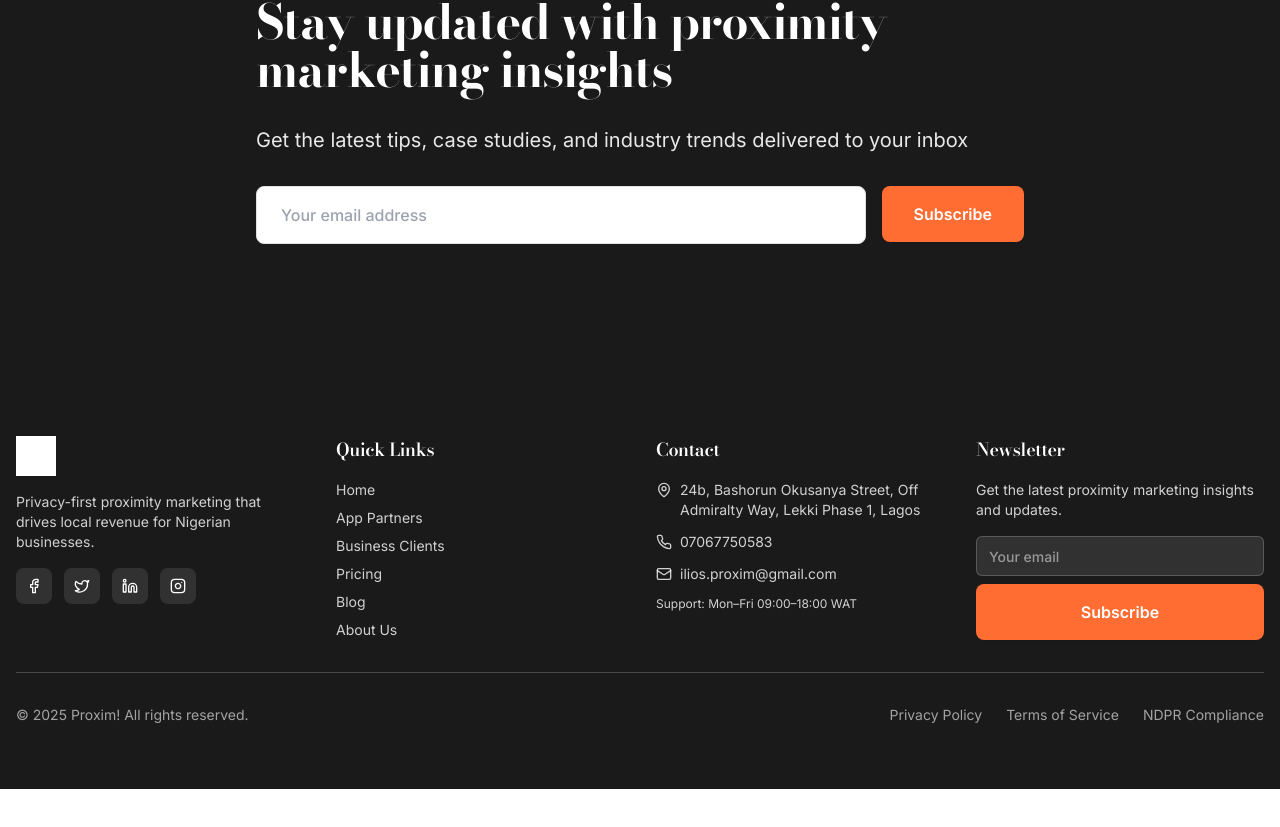
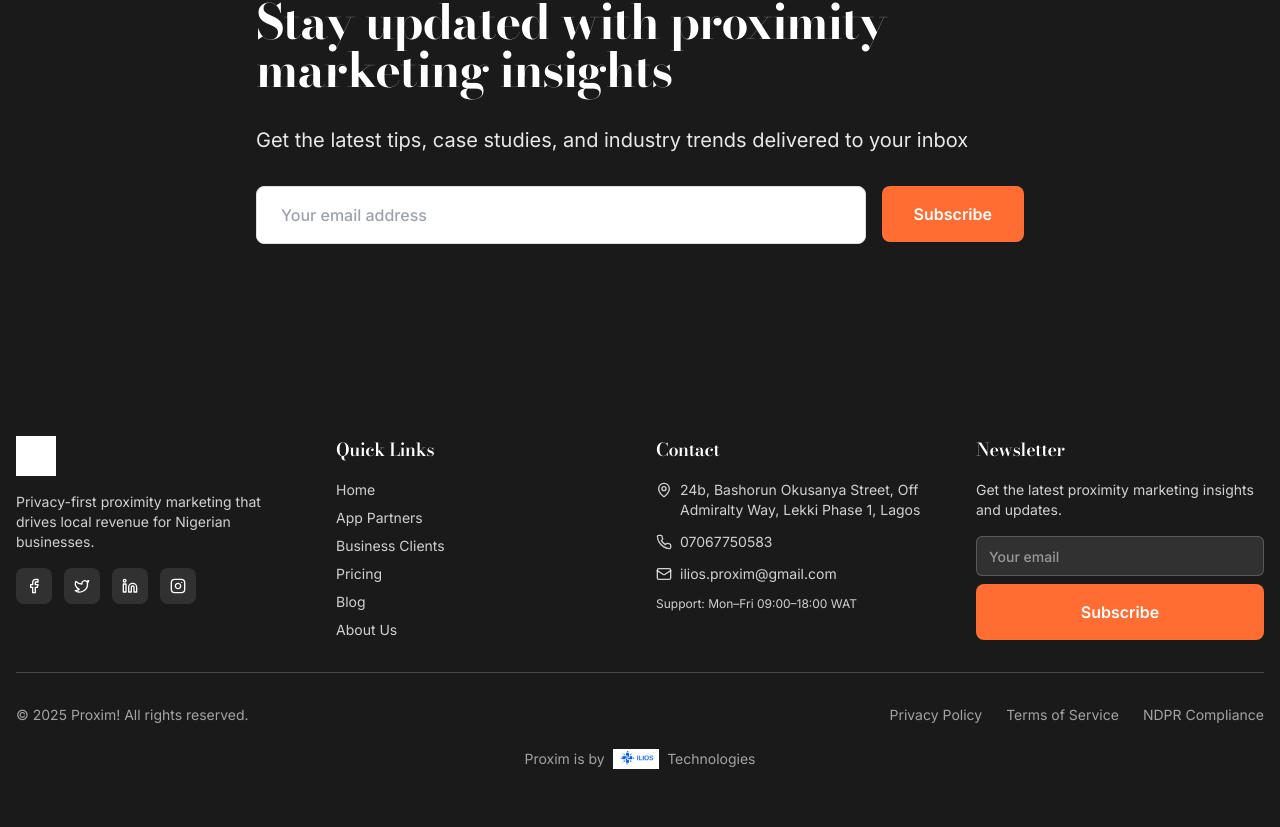
Before and after one commit to iliosintelligence-dotcom/origin-oomph, a React (Vite) app: page /blog in a window 1280 px wide. Shown: the part 2580-3407 px from the top of the page. Before the commit the page ends 3369 px from the top, so only its background shows below. Built offline with nearby package versions, Linux system fonts and the light colour scheme; the HTML template or start-up script is replaced by a standard one.

Commit message:
Add Ilios Technologies attribution

```diff
--- a/src/components/Footer.tsx
+++ b/src/components/Footer.tsx
@@ -3,6 +3,7 @@ import { Input } from "@/components/ui/input";
 import { Button } from "@/components/ui/button";
 import { Facebook, Twitter, Linkedin, Instagram, Mail, Phone, MapPin } from "lucide-react";
 import logo from "@/assets/logo.png";
+import iliosLogo from "@/assets/ilios-logo.png";
 
 const Footer = () => {
   return (
@@ -116,7 +117,7 @@ const Footer = () => {
         </div>
 
         {/* Bottom Bar */}
-        <div className="pt-8 border-t border-secondary-foreground/20">
+        <div className="pt-8 border-t border-secondary-foreground/20 space-y-6">
           <div className="flex flex-col md:flex-row justify-between items-center space-y-4 md:space-y-0">
             <p className="text-sm text-secondary-foreground/60">
               © {new Date().getFullYear()} Proxim! All rights reserved.
@@ -133,6 +134,17 @@ const Footer = () => {
               </Link>
             </div>
           </div>
+
+          {/* ILIOS Technologies Attribution */}
+          <div className="flex justify-center items-center gap-2 text-sm text-secondary-foreground/60">
+            <span>Proxim is by</span>
+            <img
+              src={iliosLogo}
+              alt="ILIOS Technologies"
+              className="h-5 w-auto"
+            />
+            <span>Technologies</span>
+          </div>
         </div>
       </div>
     </footer>
```
Also changed, not shown: src/assets/ilios-logo.png (added).
